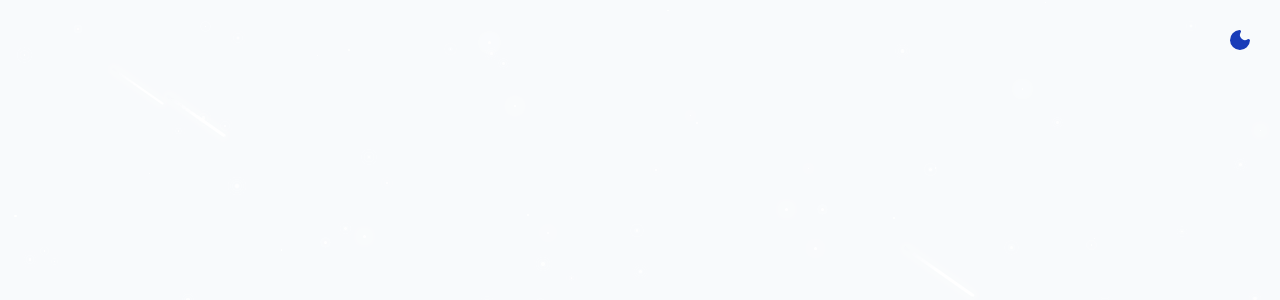
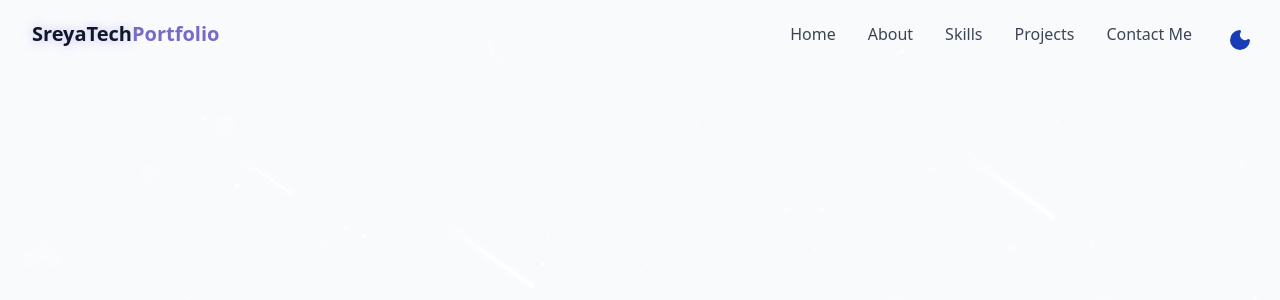
Before and after one commit to dev-sreya/my-portfolio, a React (Vite) app: page / in a window 1280 px wide. Shown: the top 300 px of the page. Built offline with nearby package versions, Linux system fonts and the light colour scheme.

Commit message:
Added Navbar and made it mobile responsive

```diff
--- /dev/null
+++ b/src/components/Navbar.jsx
@@ -0,0 +1,98 @@
+import React, { useEffect, useState } from 'react'
+import { X, Menu } from 'lucide-react'
+import {cn} from '/src/lib/utils'
+
+
+const navItems = [
+    { name: "Home", href: "#hero"},
+    { name: "About", href: "#about"},
+    { name: "Skills", href: "#skills"},
+    { name: "Projects", href: "#projects"},
+    { name: "Contact Me", href: "#contact"},
+]
+
+const Navbar = () => {
+    const [isScrolled,setIsScrolled] = useState(false);
+    const [isMenuOpen,setIsMenuOpen] = useState(false);
+
+    useEffect(() => {
+        const handleScroll = () => {
+            setIsScrolled(window.screenY > 10);
+
+        }
+
+        window.addEventListener("scroll", handleScroll);
+
+        return () => removeEventListener("scroll", handleScroll);
+
+    },[])
+
+
+  return (
+    <nav className={cn('fixed w-full z-40 transition-all duration-300',
+        isScrolled ? "py-3 bg-background-80 backdrop-blur-md shadow-xs" : "py-5"
+    )}>
+
+        <div className='container flex items-center justify-between'>
+            <a className='text-xl font-bold text-primary flex  items-center'
+
+            href='#hero'>
+                <span className='hidden md:flex relative z-10'>
+                    <span className='text-glow text-foreground'>
+                        SreyaTech
+                    </span> Portfolio
+                </span>
+            </a>
+
+
+
+
+            {/* Desktop Nav */}
+
+            <div className='hidden md:flex space-x-8 pr-14'>
+                {navItems.map((itemm,key) => (
+                    <a key={key}
+                    href={itemm.href}
+                    className='text-foreground/80 hover:text-primary transition-colors duration-300'
+                    >
+                        {itemm.name}
+                    </a>
+
+                ))}
+            </div>
+
+            {/* Mobile nav */}
+
+            <button onClick={() => setIsMenuOpen((prev) => (!prev))} className='lg:hidden p-2 absolute top-6 right-6 text-foreground z-50' aria-label={isMenuOpen ? "Close Menu" : "Open Menu"}> {isMenuOpen ? <X size={24} /> : <Menu size={24} />} </button>
+
+
+            <div className={cn("fixed inset-0 bg-background/95 background-blur-md z-40 flex flex-col items-center ",
+                "justify-center transition-all duration-300 md:hidden",
+                isMenuOpen ? "opacity-100 pointer-events-auto" : "opacity-0 pointer-events-none"
+                )}>
+
+                 <div className='flex flex-col space-y-8 text-xl'>
+                {navItems.map((itemm,key) => (
+                    <a key={key}
+                    href={itemm.href}
+                    className='text-foreground/80 hover:text-primary transition-colors duration-300'
+                    onClick={() => setIsMenuOpen(false)}
+                    >
+                        {itemm.name}
+                    </a>
+
+                ))}
+            </div>
+
+
+            </div>
+
+
+        </div>
+
+
+    </nav>
+  )
+}
+
+export default Navbar
--- a/src/pages/Home.jsx
+++ b/src/pages/Home.jsx
@@ -1,6 +1,7 @@
 import React from 'react'
 import ThemeToggle from '../components/ThemeToggle'
 import StarBackground from '../components/StarBackground'
+import Navbar from '../components/Navbar'
 
 const Home = () => {
 
@@ -16,6 +17,8 @@
 
       {/* Navbar */}
 
+      <Navbar />
+
       {/* Hero section */}
 
       {/* Footer */}
```
